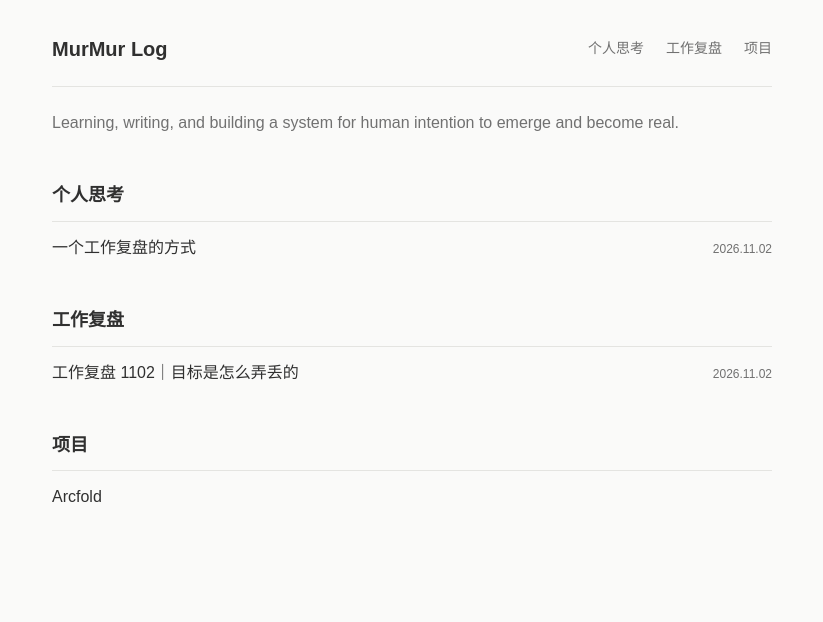
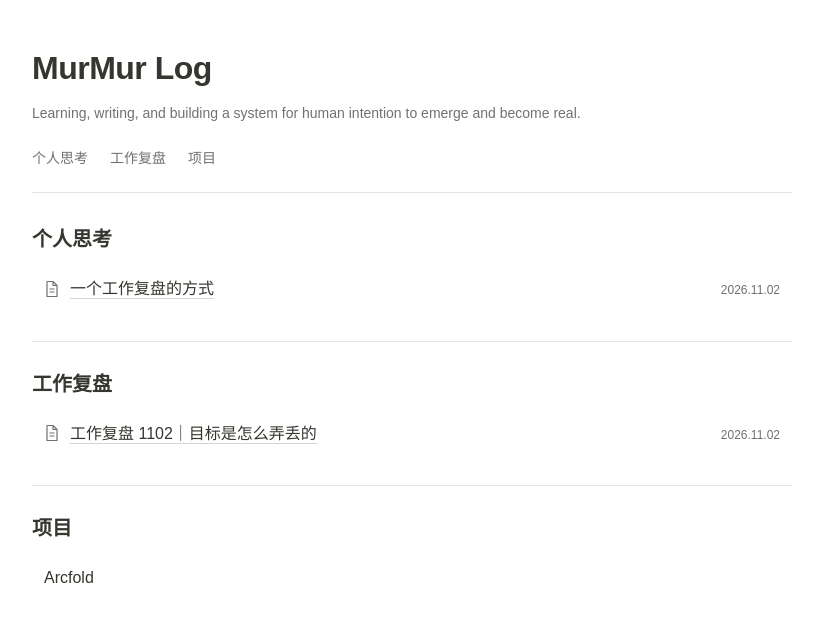
Before and after one commit to murmurwang/murmur-log, a Next.js app: page / in a window 1280 px wide. Shown: the top 622 px of the page, without its empty margins (228-1051 px from the left). Built offline with nearby package versions, Linux system fonts and the light colour scheme.

Commit message:
Clarify the blog hierarchy with plain document-style layout

```diff
--- a/app/components/SiteChrome.tsx
+++ b/app/components/SiteChrome.tsx
@@ -3,12 +3,17 @@ import Link from "next/link";
 
 export const Arrow = () => <span aria-hidden="true">↗</span>;
 
-export function SiteHeader() {
+export function SiteHeader({ home = false }: { home?: boolean }) {
   return (
-    <header className="site-header shell">
-      <Link className="wordmark" href="/" aria-label="MurMur Log home">
-        MurMur Log
-      </Link>
+    <header className={`site-header shell${home ? " site-header--home" : ""}`}>
+      {home ? (
+        <div>
+          <h1 className="site-title"><Link href="/">MurMur Log</Link></h1>
+          <p className="site-description">Learning, writing, and building a system for human intention to emerge and become real.</p>
+        </div>
+      ) : (
+        <Link className="wordmark" href="/" aria-label="MurMur Log home">MurMur Log</Link>
+      )}
       <nav aria-label="栏目导航">
         <Link href="/#thoughts">个人思考</Link>
         <Link href="/#reviews">工作复盘</Link>
@@ -30,3 +35,12 @@ export function PageShell({ children }: { children: ReactNode }) {
 export function Placeholder({ children = "待写" }: { children?: ReactNode }) {
   return <span className="placeholder">{children}</span>;
 }
+
+export function ArticleIcon() {
+  return (
+    <svg className="article-icon" width="16" height="18" viewBox="0 0 16 18" fill="none" aria-hidden="true">
+      <path d="M3 1.5h6l4 4v11H3z" stroke="currentColor" strokeWidth="1.2" strokeLinejoin="round" />
+      <path d="M9 1.5v4h4M5.5 9h5M5.5 12h5" stroke="currentColor" strokeWidth="1.2" strokeLinejoin="round" />
+    </svg>
+  );
+}
--- a/app/globals.css
+++ b/app/globals.css
@@ -2,8 +2,8 @@
 
 :root {
   color-scheme: light;
-  --paper: #fafaf9;
-  --ink: #303030;
+  --paper: #ffffff;
+  --ink: #37352f;
   --muted: #717171;
   --rule: #e4e4e1;
 }
@@ -20,18 +20,26 @@ body {
 a { color: inherit; text-decoration: none; }
 a:hover { text-decoration: underline; text-underline-offset: 4px; }
 a:focus-visible { outline: 2px solid var(--ink); outline-offset: 5px; }
-.shell { width: min(720px, calc(100% - 40px)); margin-inline: auto; }
+.shell { width: min(760px, calc(100% - 40px)); margin-inline: auto; }
 .site-header { padding: 32px 0 20px; display: flex; align-items: center; justify-content: space-between; gap: 24px; border-bottom: 1px solid var(--rule); }
 .wordmark { font-size: 20px; font-weight: 600; }
 nav { display: flex; gap: 22px; color: var(--muted); font-size: 14px; }
-.home-intro { padding: 22px 0 8px; }
-.home-intro h1 { margin: 0; max-width: 650px; color: var(--muted); font-size: 16px; font-weight: 400; line-height: 1.7; }
-.home-stream { padding: 4px 0 64px; }
-.stream-section { margin-top: 32px; scroll-margin-top: 24px; }
-.stream-heading { padding-bottom: 10px; border-bottom: 1px solid var(--rule); }
-.stream-heading h2 { margin: 0; font-size: 18px; font-weight: 600; }
-.stream-row { padding: 12px 0; display: flex; align-items: baseline; justify-content: space-between; gap: 24px; font-size: 16px; line-height: 1.7; }
+.site-header--home { display: block; padding: 48px 0 22px; }
+.site-title { margin: 0; font-size: 32px; font-weight: 700; line-height: 1.3; letter-spacing: -0.5px; }
+.site-description { max-width: 680px; margin: 12px 0 0; color: var(--muted); font-size: 14px; line-height: 1.65; }
+.site-header--home nav { margin-top: 22px; }
+.home-stream { padding: 32px 0 64px; }
+.stream-section { padding-bottom: 28px; scroll-margin-top: 24px; }
+.stream-section + .stream-section { padding-top: 28px; border-top: 1px solid var(--rule); }
+.stream-heading { margin-bottom: 12px; }
+.stream-heading h2 { margin: 0; font-size: 20px; font-weight: 650; line-height: 1.4; }
+.stream-row { padding: 10px 12px; display: flex; align-items: baseline; justify-content: space-between; gap: 24px; font-size: 16px; line-height: 1.7; border-radius: 3px; }
 .stream-row strong { font-weight: 400; }
+.article-title { display: flex; align-items: baseline; gap: 10px; min-width: 0; }
+.article-title > span { text-decoration: underline; text-decoration-color: #d4d3cf; text-underline-offset: 4px; }
+.article-icon { flex-shrink: 0; align-self: center; color: var(--muted); }
+.stream-row[href]:hover { background: #f5f5f4; text-decoration: none; }
+.stream-row[href]:hover .article-title > span { text-decoration-color: var(--ink); }
 .post-date { flex-shrink: 0; color: var(--muted); font-size: 12px; font-variant-numeric: tabular-nums; }
 .post { padding-bottom: 64px; }
 .post-header { padding: 28px 0 18px; }
@@ -46,6 +54,9 @@ nav { display: flex; gap: 22px; color: var(--muted); font-size: 14px; }
 @media (max-width: 600px) {
   .site-header { padding-top: 24px; flex-wrap: wrap; gap: 14px; }
   nav { gap: 18px; font-size: 13px; }
-  .stream-row { flex-direction: column; gap: 3px; }
+  .site-header--home { padding-top: 32px; }
+  .site-title { font-size: 30px; }
+  .stream-row { flex-direction: column; gap: 4px; padding-inline: 8px; }
+  .stream-row[href] .post-date { padding-left: 26px; }
   .post-header h1 { font-size: 23px; }
 }
--- a/app/page.tsx
+++ b/app/page.tsx
@@ -1,23 +1,17 @@
-import { SiteHeader } from "./components/SiteChrome";
+import { ArticleIcon, SiteHeader } from "./components/SiteChrome";
 import Link from "next/link";
 
 export default function Home() {
   return (
     <main>
-      <SiteHeader />
-      <section className="home-intro shell" aria-labelledby="site-title">
-        <h1 id="site-title">
-          Learning, writing, and building a system for human intention{" "}
-          to emerge and become real.
-        </h1>
-      </section>
+      <SiteHeader home />
       <div className="home-stream shell">
         <section className="stream-section" id="thoughts" aria-labelledby="thoughts-title">
           <div className="stream-heading">
             <h2 id="thoughts-title">个人思考</h2>
           </div>
           <Link className="stream-row" href="/posts/finding-direction-through-writing/">
-            <strong>一个工作复盘的方式</strong>
+            <span className="article-title"><ArticleIcon /><span>一个工作复盘的方式</span></span>
             <time className="post-date" dateTime="2026-11-02">2026.11.02</time>
           </Link>
         </section>
@@ -26,7 +20,7 @@ export default function Home() {
             <h2 id="reviews-title">工作复盘</h2>
           </div>
           <Link className="stream-row" href="/posts/work-review-1102/">
-            <strong>工作复盘 1102｜目标是怎么弄丢的</strong>
+            <span className="article-title"><ArticleIcon /><span>工作复盘 1102｜目标是怎么弄丢的</span></span>
             <time className="post-date" dateTime="2026-11-02">2026.11.02</time>
           </Link>
         </section>
```
